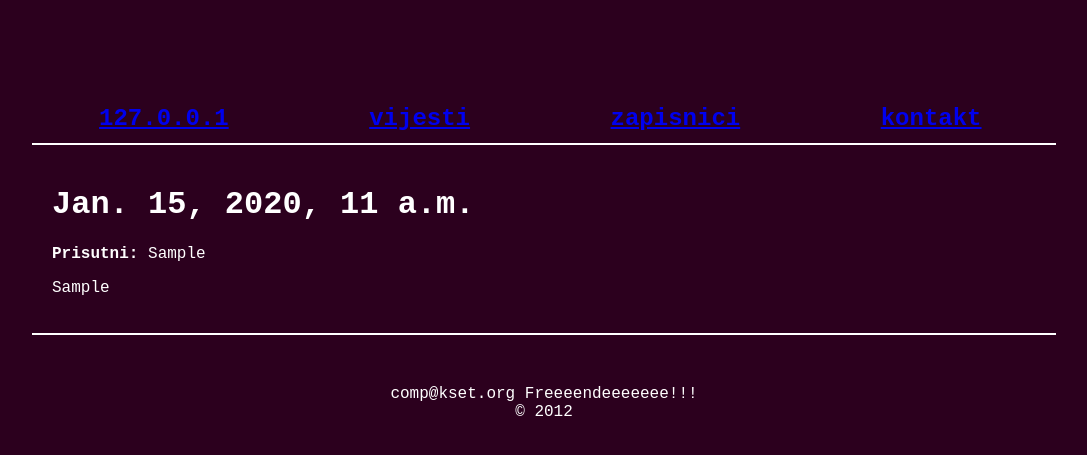
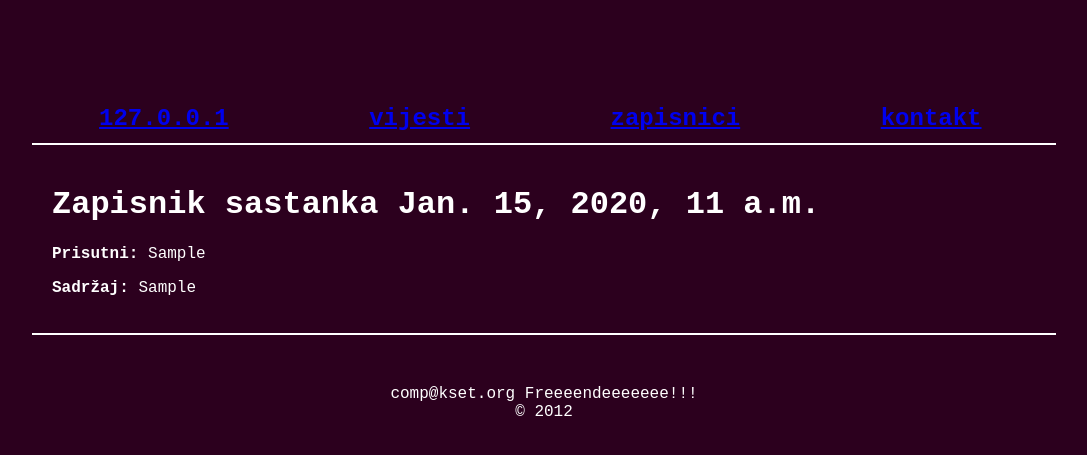
Before and after one commit to morrigan/comp-kset-org, a Django app: page /zapisnici/1/ in a window 1280 px wide; the page is wider, and only the part inside the window is pictured. Shown: the part 294-749 px from the top of that part, without its empty margins (96-1183 px from the left). Run offline with Django 3.2, Linux system fonts and the light colour scheme; tables that the repository leaves empty hold one stand-in row (values such as "Sample post").

Commit message:
Formated the zapisnici templates

```diff
--- a/comp/comp/templates/zapisnici/zapisnik_detail.html
+++ b/comp/comp/templates/zapisnici/zapisnik_detail.html
@@ -3,11 +3,12 @@
 {% block title %} Zapisnik {{ zapisnik.zap_date }} {% endblock %}
 
 {% block content %}
-<h1>{{ zapisnik.zap_date }} </h1>
+
+<h1>Zapisnik sastanka {{ zapisnik.zap_date }} </h1>
 
 {% if error_message %}<p><strong>{{ error_message }}</strong></p>{% endif %}
 
 <p><strong>Prisutni:</strong> {{ zapisnik.prisutni }}</p>
 
-<p> {{ zapisnik.zap_sadrzaj }} </p>
+<p><strong> Sadržaj: </strong> {{ zapisnik.zap_sadrzaj }} </p>
 {% endblock %}
--- a/comp/comp/templates/zapisnici/zapisnik_list.html
+++ b/comp/comp/templates/zapisnici/zapisnik_list.html
@@ -7,7 +7,8 @@
     <ul>
         {% for zapisnik in zapisnik_list %}
         <li><a href="{% url 'zapisnici:zapisnik' zapisnik.id %}">{{ zapisnik.zap_date }}</a></li>
-            <p>{{ zapisnik.zap_sadrzaj }}</p>
+            <p><strong> Prisutni: </strong> {{ zapisnik.prisutni|truncatewords:"5" }}
+            <p><strong> Sadržaj: </strong>{{ zapisnik.zap_sadrzaj|truncatewords:"40" }}</p>
         </li>
         {% endfor %}
     </ul>
```
